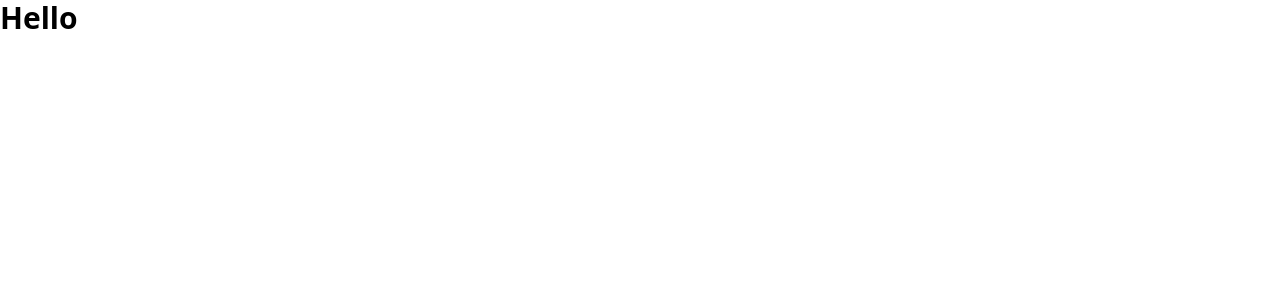
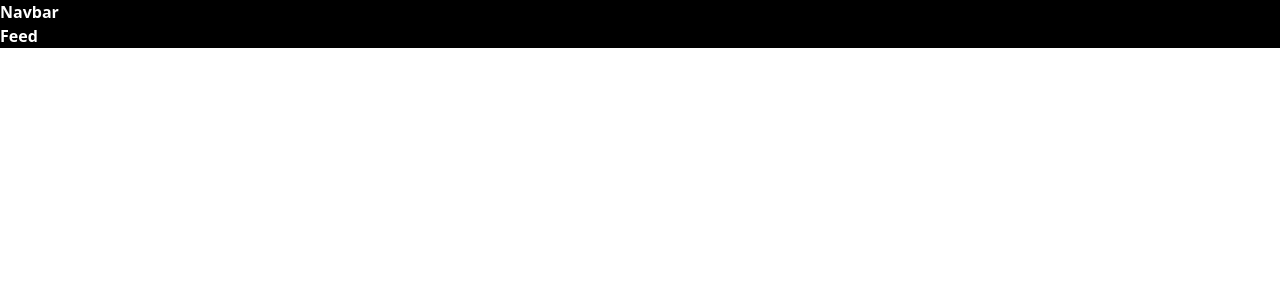
Before and after one commit to ompriya-wg/youtube-clone, a React (Create React App) app: page / in a window 1280 px wide. Shown: the top 300 px of the page. Built offline with nearby package versions, Linux system fonts and the light colour scheme.

Commit message:
Basic Structure done and Route setup

```diff
--- a/src/App.js
+++ b/src/App.js
@@ -1,8 +1,26 @@
+import { BrowserRouter, Routes, Route } from "react-router-dom";
+import {
+  Navbar,
+  Feed,
+  ChannelDetail,
+  SearchFeed,
+  VideoDetail,
+} from "./components";
+
 function App() {
   return (
-    <div>
-      <h1 className="text-3xl font-bold">Hello</h1>
-    </div>
+    <BrowserRouter>
+      {/* Navbar componenet */}
+      <div className="bg-black text-white">
+        <Navbar />
+        <Routes>
+          <Route path="/" exact element={<Feed />} />
+          <Route path="/video/:id" element={<VideoDetail />} />
+          <Route path="/channel/:id" element={<ChannelDetail />} />
+          <Route path="/search/:searchTerm" element={<SearchFeed />} />
+        </Routes>
+      </div>
+    </BrowserRouter>
   );
 }
 
--- /dev/null
+++ b/src/components/ChannelDetail.js
@@ -0,0 +1,7 @@
+import React from "react";
+
+const ChannelDetail = () => {
+  return <div>ChannelDetail</div>;
+};
+
+export default ChannelDetail;
--- /dev/null
+++ b/src/components/Feed.js
@@ -0,0 +1,7 @@
+import React from "react";
+
+const Feed = () => {
+  return <div className="font-bold">Feed</div>;
+};
+
+export default Feed;
--- /dev/null
+++ b/src/components/Navbar.js
@@ -0,0 +1,7 @@
+import React from "react";
+
+const Navbar = () => {
+  return <div className="font-bold">Navbar</div>;
+};
+
+export default Navbar;
--- /dev/null
+++ b/src/components/SearchFeed.js
@@ -0,0 +1,7 @@
+import React from "react";
+
+const SearchFeed = () => {
+  return <div>SearchFeed</div>;
+};
+
+export default SearchFeed;
--- /dev/null
+++ b/src/components/VideoDetail.js
@@ -0,0 +1,7 @@
+import React from "react";
+
+const VideoDetail = () => {
+  return <div>VideoDetail</div>;
+};
+
+export default VideoDetail;
--- /dev/null
+++ b/src/components/index.js
@@ -0,0 +1,5 @@
+export { default as Navbar } from "./Navbar";
+export { default as Feed } from "./Feed";
+export { default as ChannelDetail } from "./ChannelDetail";
+export { default as SearchFeed } from "./SearchFeed";
+export { default as VideoDetail } from "./VideoDetail";
```
